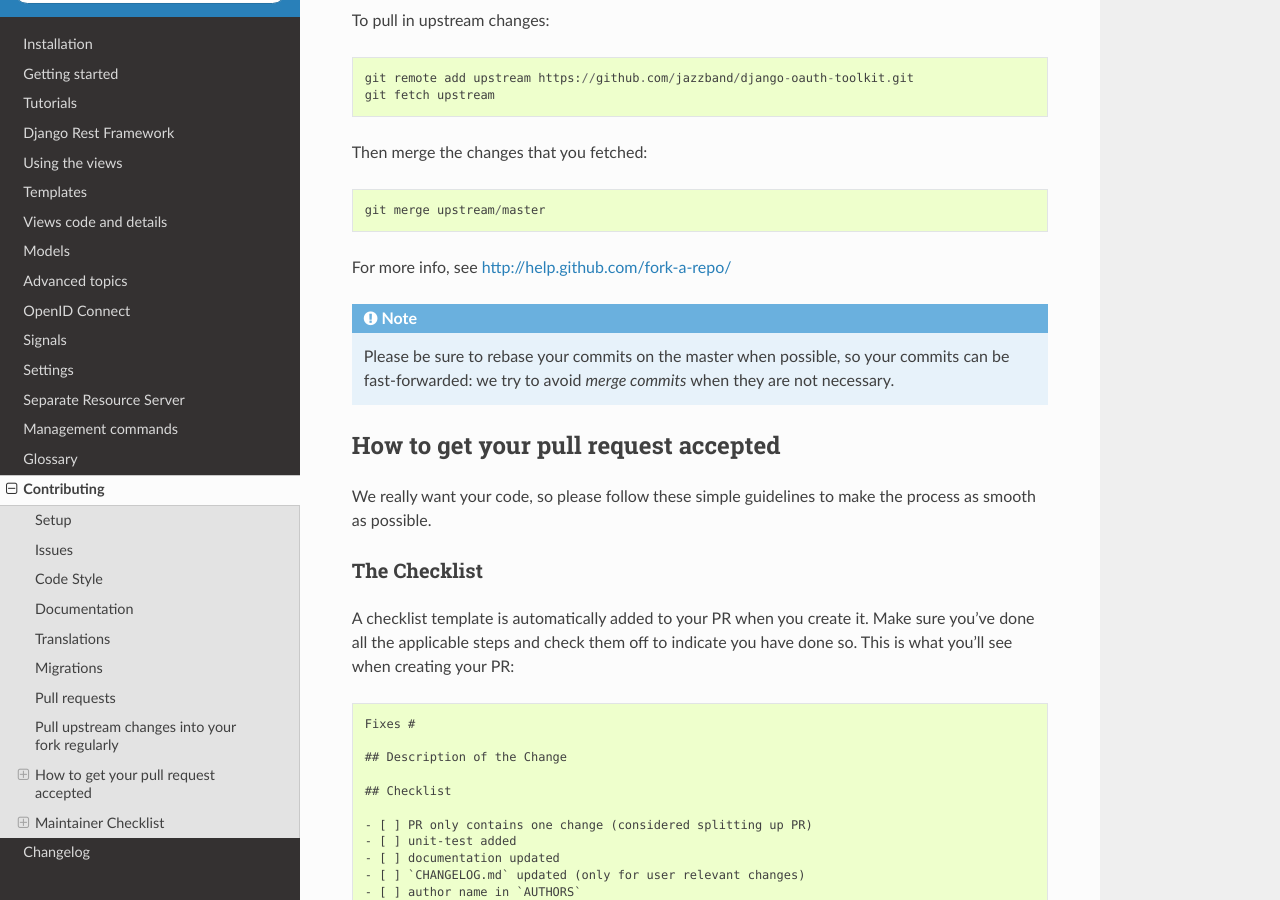
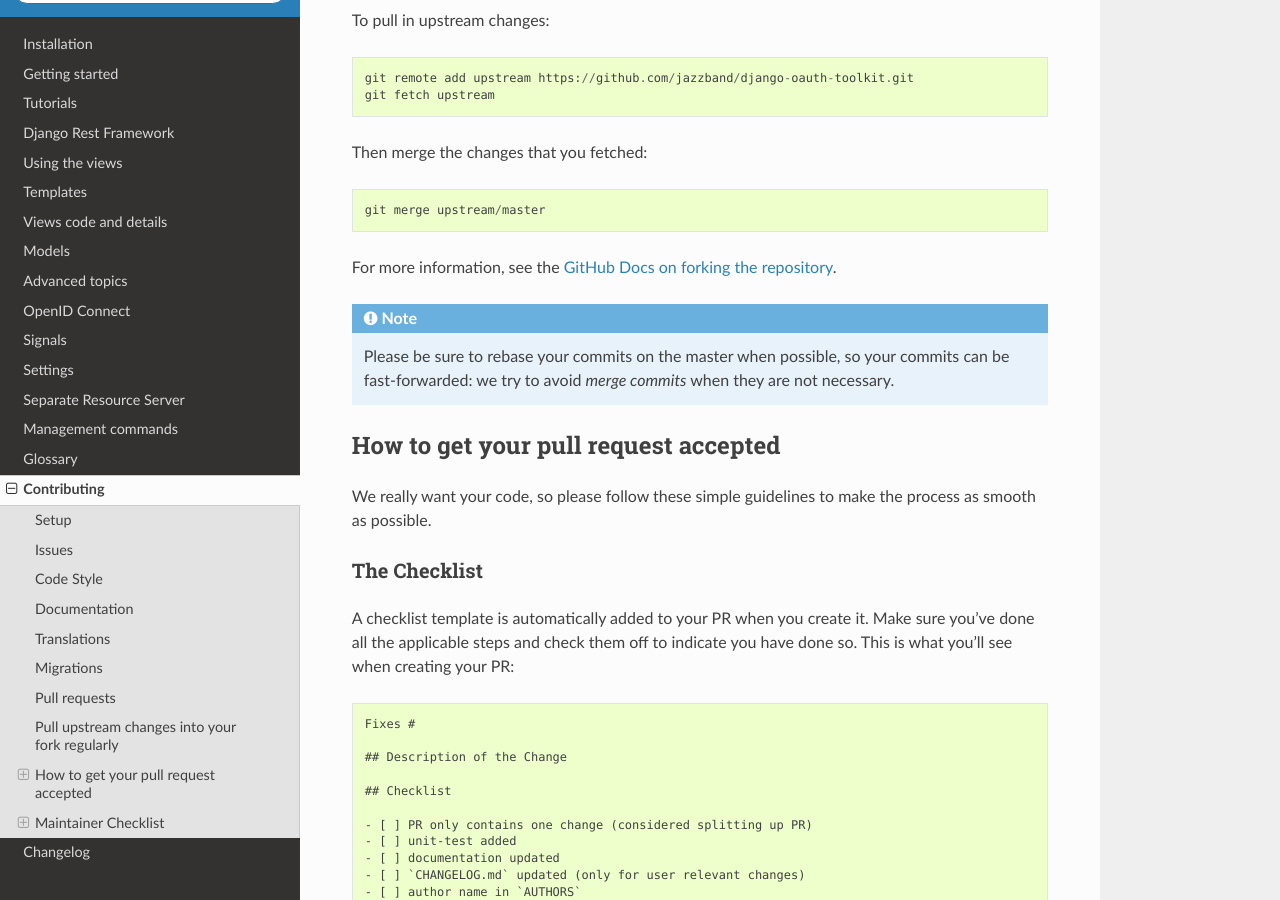
Before and after one commit to jazzband/django-oauth-toolkit, a Sphinx documentation site: the page built from docs/contributing.rst, in a window 1280 px wide and 900 px high, scrolled down 4315 px. Built offline with Sphinx 7.4.7 and the Read the Docs theme 2.0.0, drawn with Linux system fonts in a browser that asks for light colours.

Commit message:
docs: fix a broken link

```diff
--- a/docs/contributing.rst
+++ b/docs/contributing.rst
@@ -194,7 +194,7 @@
 
     git merge upstream/master
 
-For more info, see http://help.github.com/fork-a-repo/
+For more information, see the `GitHub Docs on forking the repository <https://docs.github.com/en/pull-requests/collaborating-with-pull-requests/working-with-forks/fork-a-repo>`_.
 
 .. note:: Please be sure to rebase your commits on the master when possible, so your commits can be fast-forwarded: we
     try to avoid *merge commits* when they are not necessary.
```
